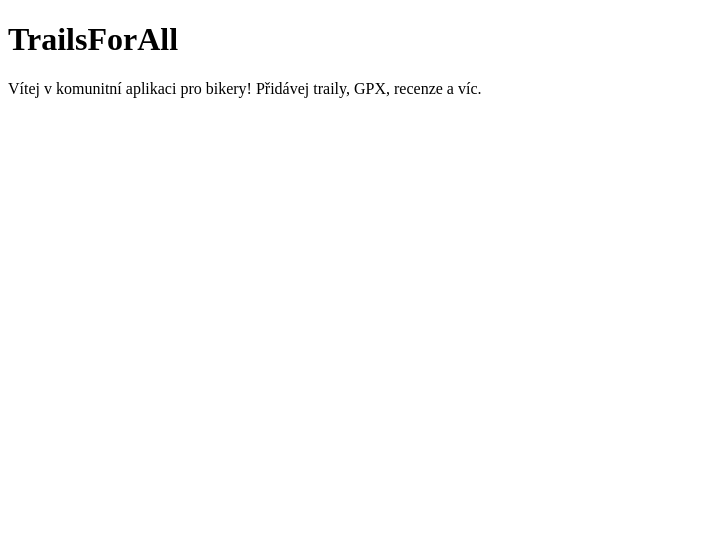
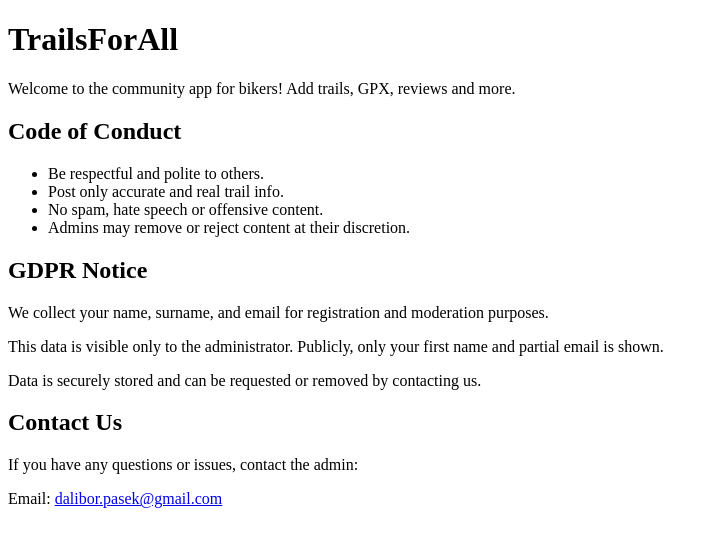
Before and after one commit to djdan85/TrailsForAll, a React (Vite) app: page / in a window 1280 px wide. Shown: the top 546 px of the page, without its empty margins (0-718 px from the left). Built offline with nearby package versions, Linux system fonts and the light colour scheme.

Commit message:
Add files via upload

```diff
--- a/index.html
+++ b/index.html
@@ -1,5 +1,5 @@
 <!DOCTYPE html>
-<html lang="cs">
+<html lang="en">
   <head>
     <meta charset="UTF-8" />
     <meta name="viewport" content="width=device-width, initial-scale=1.0" />
--- a/src/App.jsx
+++ b/src/App.jsx
@@ -1,10 +1,16 @@
 import React from "react";
+import Contact from "./pages/Contact";
+import CodeOfConduct from "./pages/CodeOfConduct";
+import GDPR from "./pages/GDPR";
 
 export default function App() {
   return (
     <div>
       <h1>TrailsForAll</h1>
-      <p>Vítej v komunitní aplikaci pro bikery! Přidávej traily, GPX, recenze a víc.</p>
+      <p>Welcome to the community app for bikers! Add trails, GPX, reviews and more.</p>
+      <CodeOfConduct />
+      <GDPR />
+      <Contact />
     </div>
   );
 }
--- /dev/null
+++ b/src/pages/CodeOfConduct.jsx
@@ -0,0 +1,15 @@
+import React from "react";
+
+export default function CodeOfConduct() {
+  return (
+    <section>
+      <h2>Code of Conduct</h2>
+      <ul>
+        <li>Be respectful and polite to others.</li>
+        <li>Post only accurate and real trail info.</li>
+        <li>No spam, hate speech or offensive content.</li>
+        <li>Admins may remove or reject content at their discretion.</li>
+      </ul>
+    </section>
+  );
+}
--- /dev/null
+++ b/src/pages/Contact.jsx
@@ -0,0 +1,11 @@
+import React from "react";
+
+export default function Contact() {
+  return (
+    <section>
+      <h2>Contact Us</h2>
+      <p>If you have any questions or issues, contact the admin:</p>
+      <p>Email: <a href="mailto:dalibor.pasek@gmail.com">dalibor.pasek@gmail.com</a></p>
+    </section>
+  );
+}
--- /dev/null
+++ b/src/pages/GDPR.jsx
@@ -0,0 +1,12 @@
+import React from "react";
+
+export default function GDPR() {
+  return (
+    <section>
+      <h2>GDPR Notice</h2>
+      <p>We collect your name, surname, and email for registration and moderation purposes.</p>
+      <p>This data is visible only to the administrator. Publicly, only your first name and partial email is shown.</p>
+      <p>Data is securely stored and can be requested or removed by contacting us.</p>
+    </section>
+  );
+}
```
